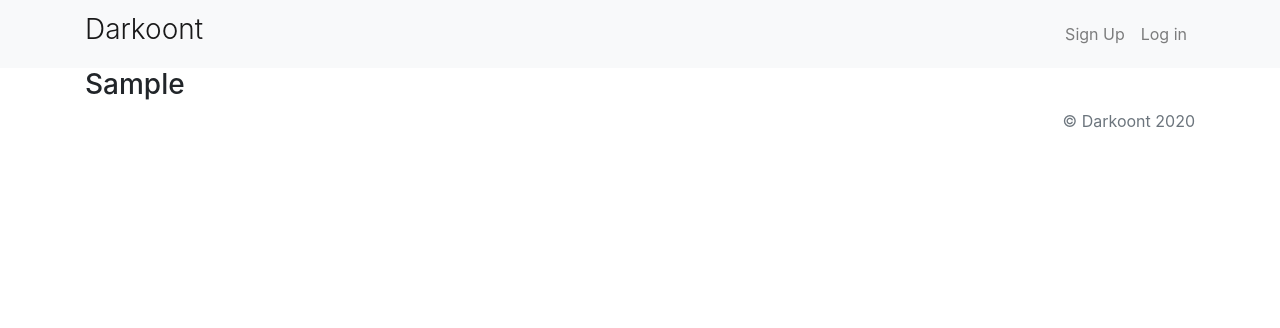
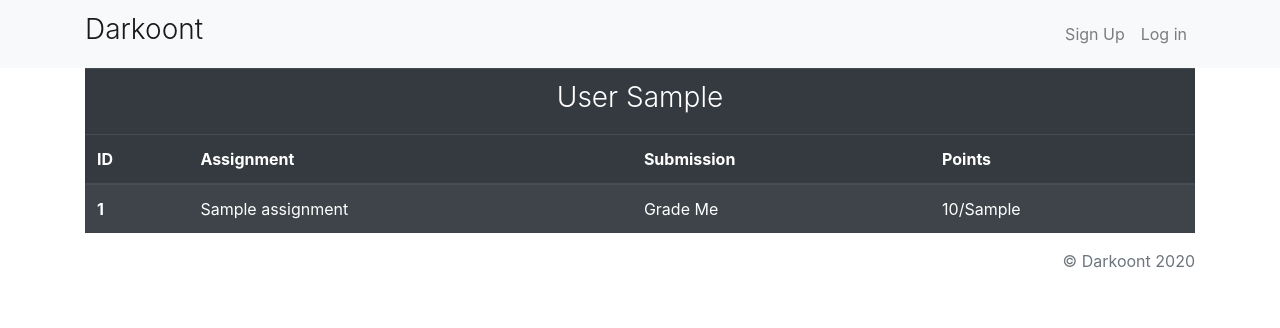
Before and after one commit to Synyster991/darkoont, a Django app: template assignments/templates/assignments/gradeStudent.html in a window 1280 px wide. Shown: the top 328 px of the page. Run offline with Django 3.2, Linux system fonts and the light colour scheme; tables that the repository leaves empty hold one stand-in row (values such as "Sample post"); the template is opened without the code that fills it: values that come from a table or form of the project are taken from there, most other values are stand-ins (such as "Sample title", 1, 10 or a date in 2020); some libraries are stand-ins or nearby versions.

Commit message:
Display Submitted Assignments

```diff
--- a/assignments/templates/assignments/gradeStudent.html
+++ b/assignments/templates/assignments/gradeStudent.html
@@ -3,7 +3,29 @@
 
 
 {% block contect %}
-    {% for validAssignment in validAssignments %}
-        <h3> {{ validAssignment }}</h3>
-    {% endfor %}
+<table class="table table-striped table-dark">
+    <thead>
+        <tr>
+            <td colspan="5" style="text-align: center;"><h3 class="font-weight-light">{{ studentInfo.last_name }} {{studentInfo.first_name }}</h3></td>
+        </tr>
+        <tr>
+            <th scope="col">ID</th>
+            <th scope="col">Assignment</th>
+            <th scope="col">Submission</th>
+            <th scope="col">Points</th>
+        </tr>
+    </thead>
+    <tbody>
+        {% for validAssignment in validAssignments %}
+        <tr>
+            <th scope="row">{{ validAssignment.pk }}</th>
+            <td>{{ validAssignment.assignment.title }}</td>
+            <td>Grade Me</td>
+            <td>{{ validAssignment.points }}/{{ validAssignment.assignment.maxPoint }}</td>
+        </tr>
+        {% endfor %}
+    </tbody>
+</table>
+
+
 {% endblock %}
--- a/assignments/views.py
+++ b/assignments/views.py
@@ -16,7 +16,7 @@ def create(request):
             assignment.teacherUser = request.user
             assignment.save()
 
-            return render(request, 'accounts/home.html', {"isTeacher":True})
+            return redirect('home')
         else:
             return render(request, 'assignments/create.html', {"error":"All fields are required!"})
     else:
@@ -61,4 +61,4 @@ def gradeStudent(request):
             if assignment.studentUser == user:
                 validAssignments.append(assignment)
 
-    return render(request, 'assignments/gradeStudent.html', {"validAssignments": validAssignments})
+    return render(request, 'assignments/gradeStudent.html', {"validAssignments": validAssignments, "studentInfo": user})
```
